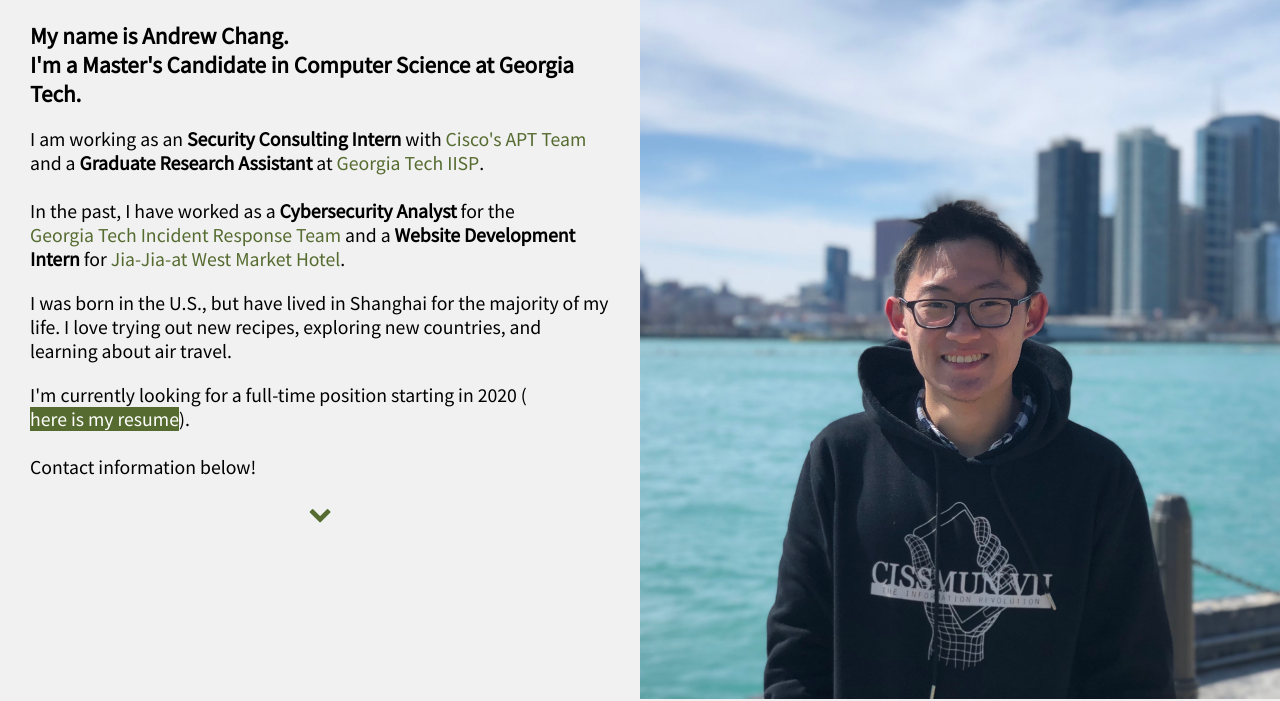
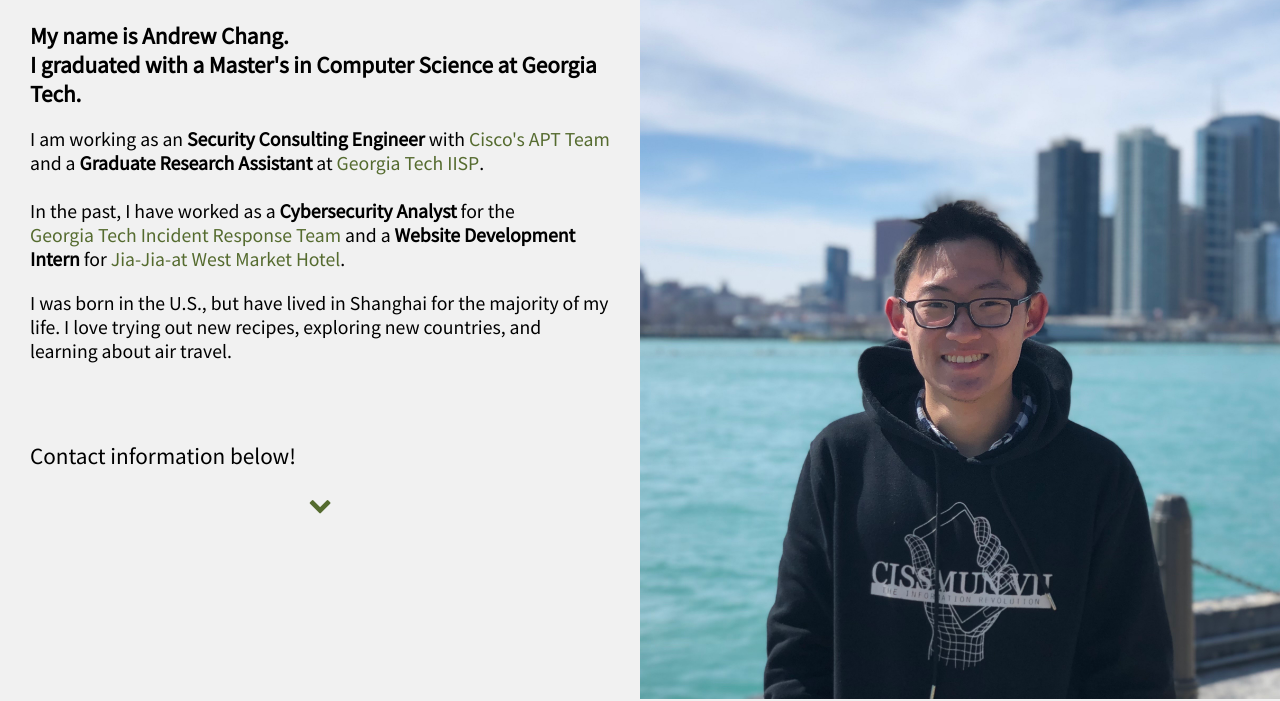
Before and after one commit to timeforchang/website, a plain HTML site: page index.html in a window 1280 px wide. Shown: the part 101-802 px from the top of the page. Drawn offline with nearby package versions, Linux system fonts and the light colour scheme.

Commit message:
updated index.html

```diff
--- a/index.html
+++ b/index.html
@@ -24,16 +24,13 @@
         <div class = "half-section" id = "about">
         	<h1><span style = "color: darkolivegreen; font-size:1.5em;">Hello!</span> </h1>
             <h2>    My name is Andrew Chang. <br>
-                    I'm a Master's Candidate in Computer Science at Georgia Tech. <br> </h2>
-            <p>     I am working as an <b>Security Consulting Intern</b> with <a style="display: inline-block;" href="https://www.cisco.com/c/en/us/products/security/advisory-services-assessments-penetration.html" target="_blank">Cisco's APT Team</a> and a <b>Graduate Research Assistant</b> at <a style="display: inline-block;" href="http://cyber.gatech.edu/" target="_blank">Georgia Tech IISP</a>.<br><br>
+                    I graduated with a Master's in Computer Science at Georgia Tech. <br> </h2>
+            <p>     I am working as an <b>Security Consulting Engineer</b> with <a style="display: inline-block;" href="https://www.cisco.com/c/en/us/products/security/advisory-services-assessments-penetration.html" target="_blank">Cisco's APT Team</a> and a <b>Graduate Research Assistant</b> at <a style="display: inline-block;" href="http://cyber.gatech.edu/" target="_blank">Georgia Tech IISP</a>.<br><br>
                     In the past, I have worked as a <b>Cybersecurity Analyst</b> for the <a href="https://oit.gatech.edu/services/security-and-identity/cyber-security-incident-response-and-management" target="_blank">Georgia Tech Incident Response Team</a> and a <b>Website Development Intern</b> for <a href="https://www.jj-whotel.com.tw/" target="_blank">Jia-Jia-at West Market Hotel</a>. </p>
             <p>     I was born in the U.S., but have lived in Shanghai for the majority of my life.
                     I love trying out new recipes, exploring new countries, and learning about air travel. </p>
                     <div style="height:0px;"></div>
-            <p>     I'm currently looking for a full-time position starting in 2020     (<a target = "_blank" href = AChang_Resume.pdf>
-                    <span style = "background-color: darkolivegreen;
-                    color: white">here is my resume</span>
-                    </a>).<br><br>  Contact information below!</p>
+                    <br><br>  Contact information below!</p>
             <a id="chevron" href = "#contact">
                 <i class="fa fa-chevron-down" aria-hidden="true"></i>
             </a>
```
